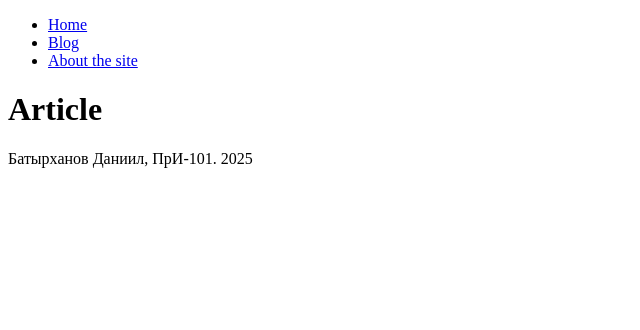
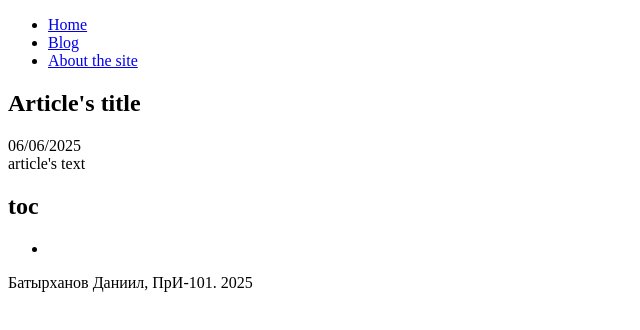
Before and after one commit to stptdn/stptdn.github.io, a plain HTML site: page article_example.html in a window 1280 px wide. Shown: the whole page, without its empty margins (0-640 px from the left). Drawn offline with Linux system fonts and the light colour scheme.

Commit message:
updated basic layout

```diff
--- a/article_example.html
+++ b/article_example.html
@@ -9,7 +9,19 @@
     <body>
         <script src="./scripts/header.js"></script>
         <main>
-            <h1>Article</h1>
+            <article>
+                <header>
+                    <h1>Article's title</h1>
+                    <time datetime="2025-06-06">06/06/2025</time>
+                </header>
+                <div>article's text</div>
+            </article>
+            <aside class="toc-container">
+                <header><h1>toc</h1></header>
+                <ul>
+                    <li><a href=""></a></li>
+                </ul>
+            </aside>
         </main>
         <script src="./scripts/footer.js"></script>
     </body>
--- a/scripts/header.js
+++ b/scripts/header.js
@@ -10,9 +10,9 @@ const header = document.createElement("header");
 const nav = document.createElement("nav");
 const ul = document.createElement("ul");
 
-header.classList.add("header");
-nav.classList.add("nav");
-ul.classList.add("nav-list");
+// header.classList.add("header");
+// nav.classList.add("nav");
+// ul.classList.add("nav-list");
 
 links.forEach((link) => {
     const li = document.createElement("li");
```
Also changed, not shown: blog.html (+9 -1 lines).
